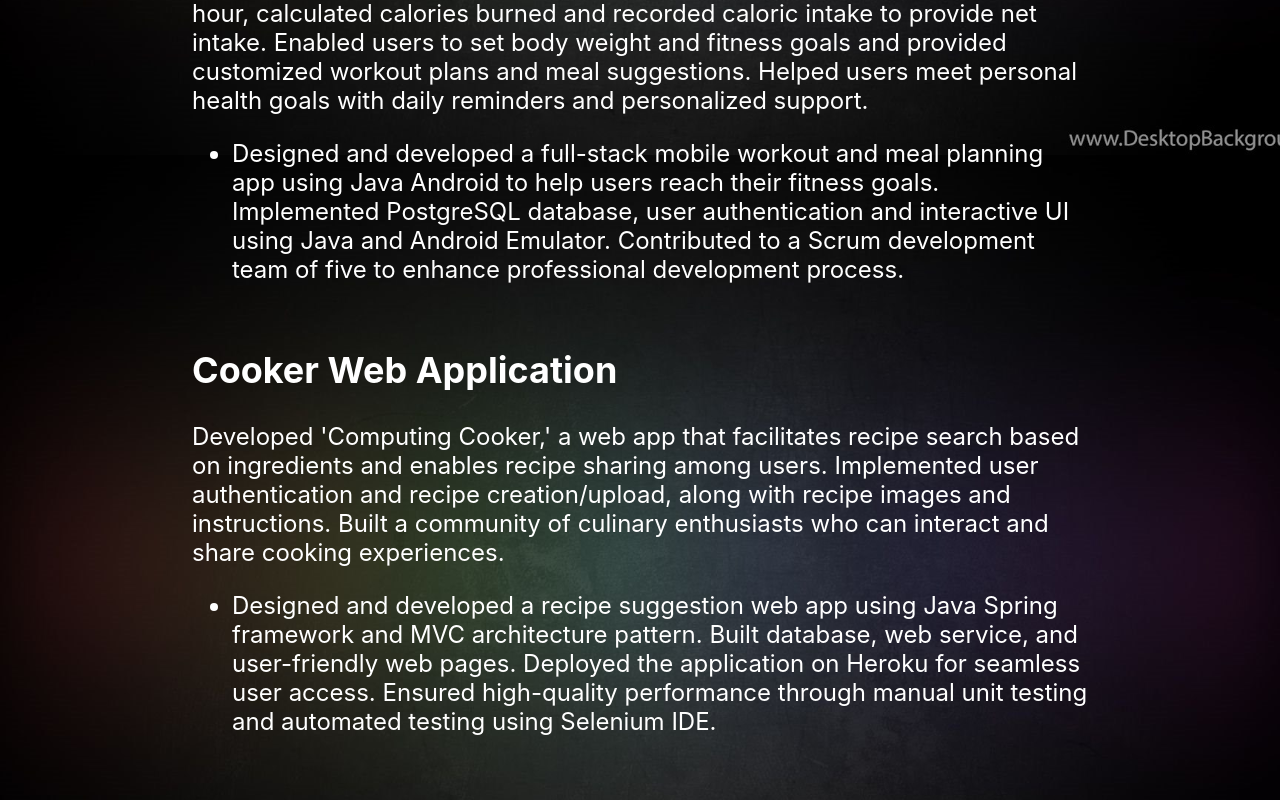
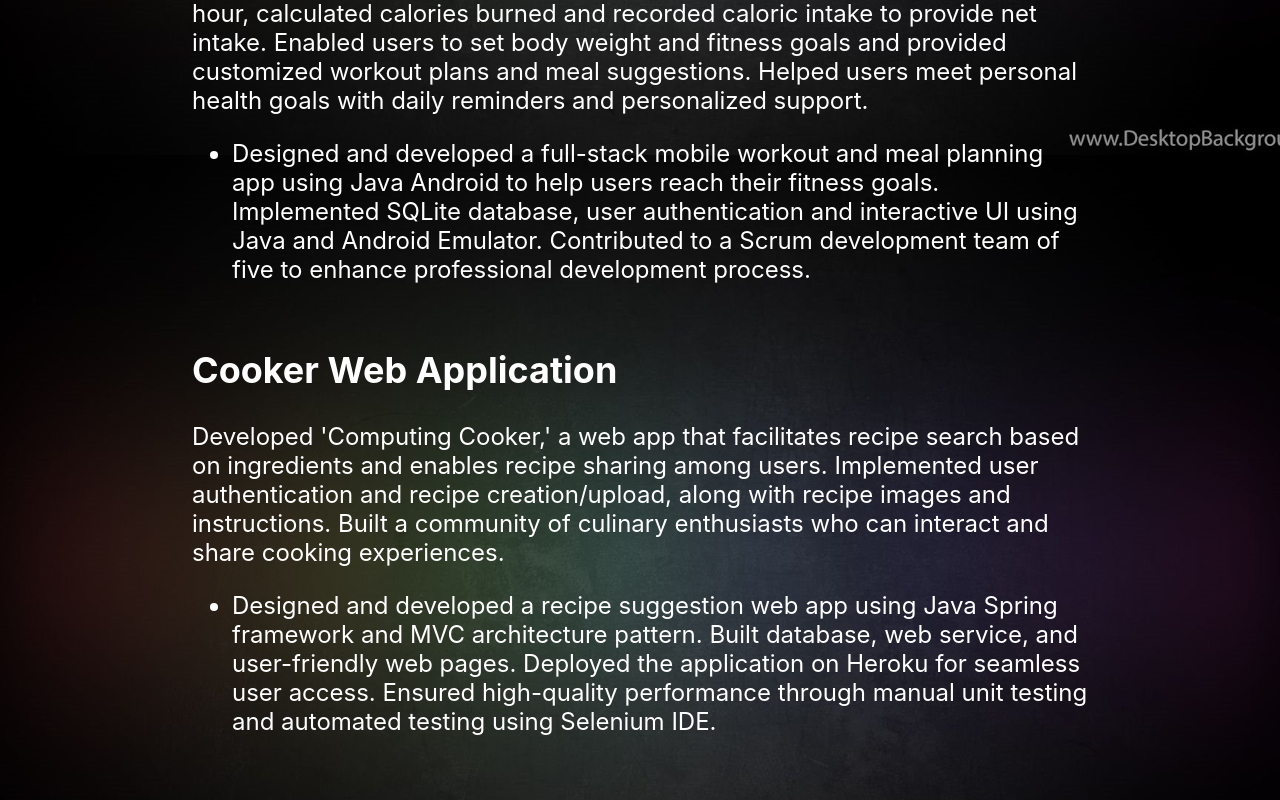
Before and after one commit to tuminhdat/david-resume, a React (Create React App) app: page /experience in a window 1280 px wide. Shown: the part 1445-2245 px from the top of the page. Built offline with nearby package versions, Linux system fonts and the light colour scheme.

Commit message:
change info in experience

```diff
--- a/src/directory/Experience.jsx
+++ b/src/directory/Experience.jsx
@@ -33,7 +33,7 @@ function Experience() {
             </p>
             <ul>
                 <li>Designed and developed a full-stack mobile workout and meal planning app using Java Android to help users reach their fitness goals.
-                    Implemented PostgreSQL database, user authentication and interactive UI using Java and Android Emulator.
+                    Implemented SQLite database, user authentication and interactive UI using Java and Android Emulator.
                     Contributed to a Scrum development team of five to enhance professional development process.
                 </li>
             </ul>
```
